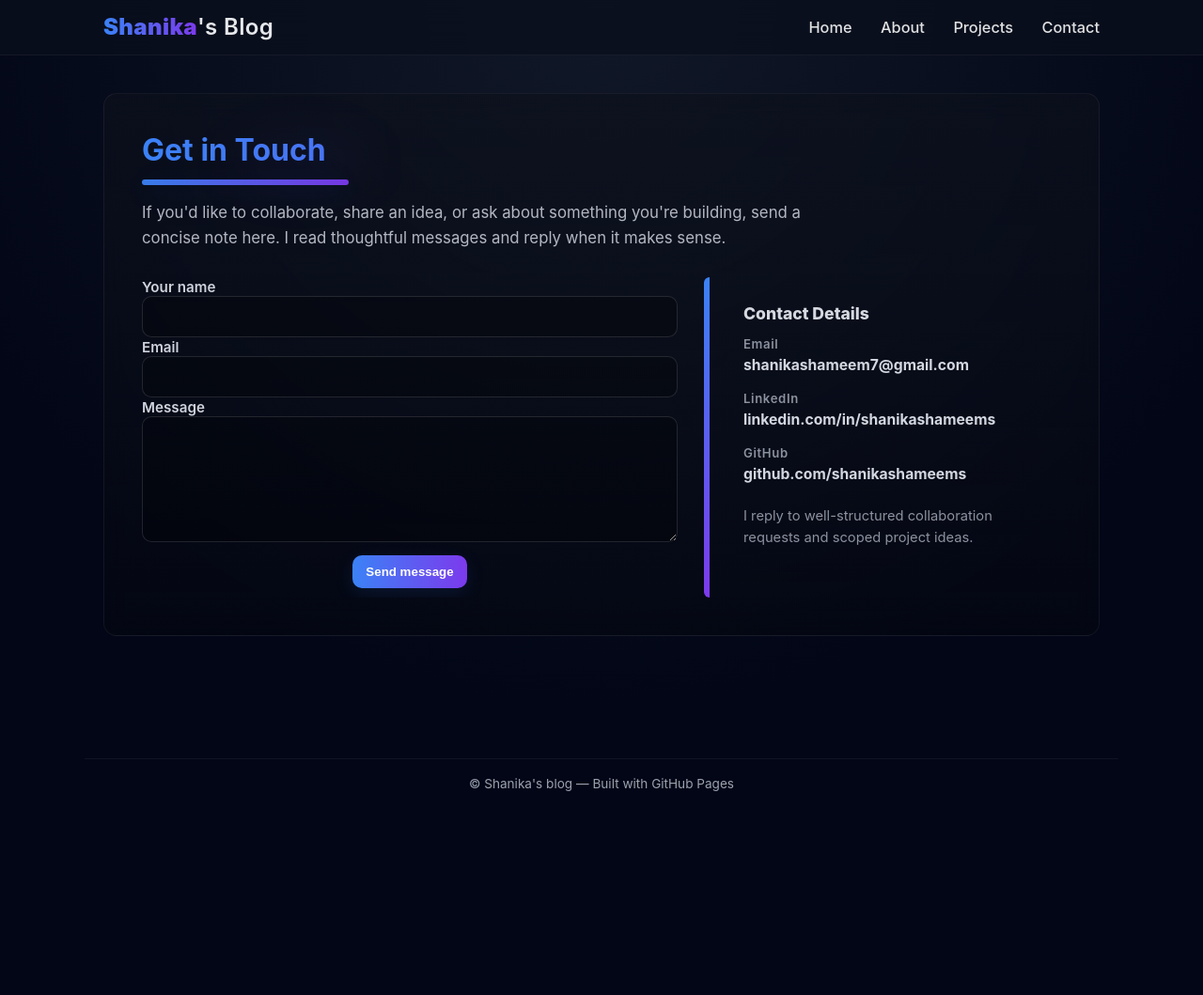
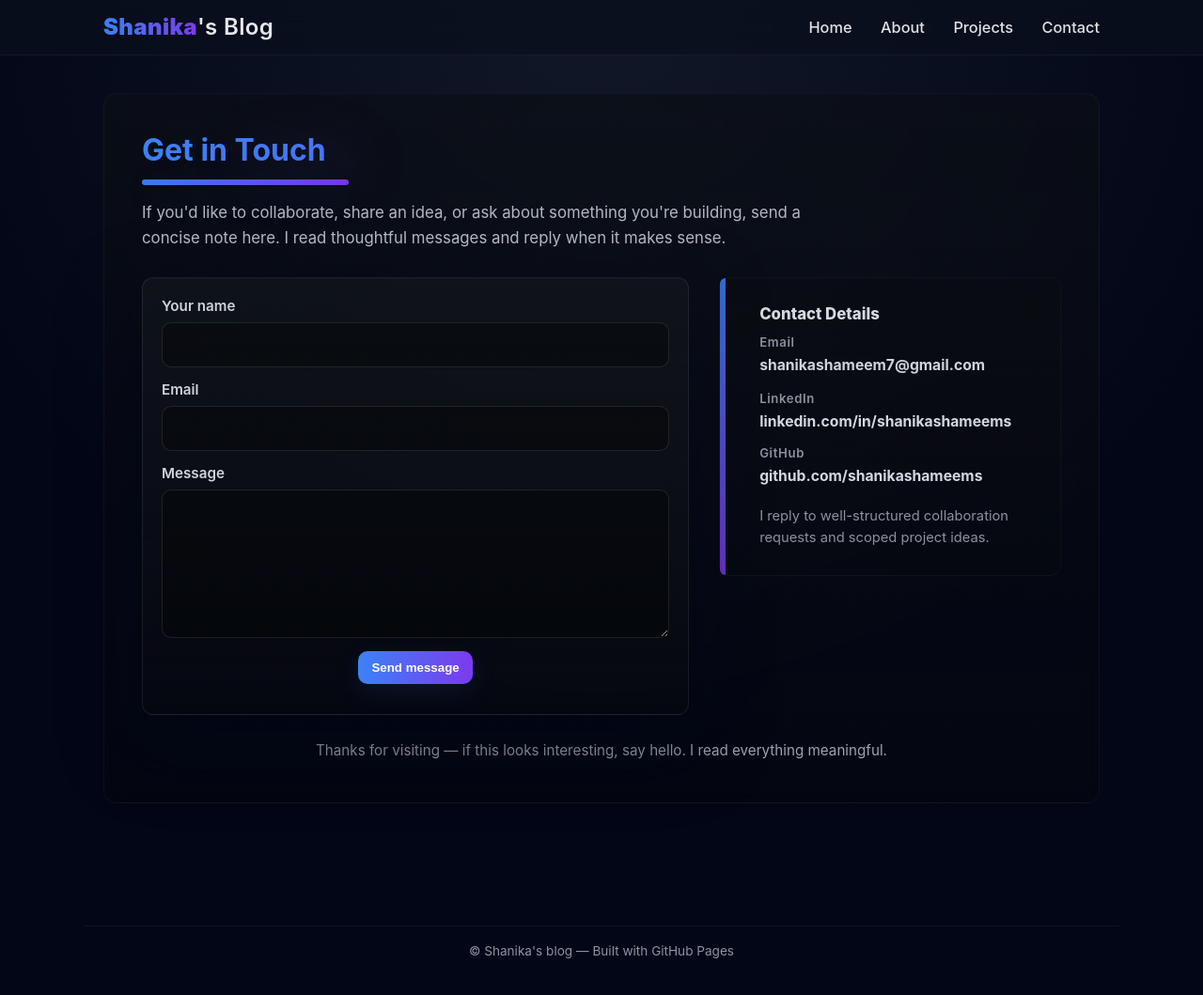
Before and after one commit to shanikashameems/shanikashameems.github.io, a Jekyll site: the page built from contact.md, in a window 1280 px wide and 1078 px high. Shown: the top 1059 px of the window at 94% size. Built offline with Jekyll 4.4.1, drawn with Linux system fonts in a browser that asks for light colours; part of the change alters nothing that is shown.

Commit message:
Update contact.md

```diff
--- a/contact.md
+++ b/contact.md
@@ -6,11 +6,11 @@ title: Contact
 <section style="
   box-sizing:border-box;
   margin-top:0;
-  border:1px solid rgba(255,255,255,0.06);
+  border:1px solid rgba(255,255,255,0.04);
   padding:40px;
   border-radius:14px;
-  background:linear-gradient(180deg, rgba(13,17,28,0.64), rgba(6,8,14,0.42));
-  backdrop-filter:blur(12px);
+  background:linear-gradient(180deg, rgba(11,14,20,0.70), rgba(6,8,12,0.46));
+  backdrop-filter:blur(14px);
   position:relative;
   overflow:visible;
   opacity:0;
@@ -25,13 +25,13 @@ title: Contact
     width:320px;
     height:110px;
     pointer-events:none;
-    background: radial-gradient(closest-side, rgba(59,130,246,0.07), rgba(124,58,237,0.05), transparent 60%);
+    background: radial-gradient(closest-side, rgba(59,130,246,0.08), rgba(124,58,237,0.06), transparent 60%);
     filter: blur(28px);
     border-radius: 50%;
     z-index:0;
   "></div>
 
-  <div style="position:relative; z-index:2; max-width:1100px; margin:0 auto;">
+  <div style="position:relative; z-index:2; max-width:1200px; margin:0 auto;">
     <h1 style="
       margin:0 0 6px 0;
       font-size:2rem;
@@ -48,7 +48,7 @@ title: Contact
       margin-top:12px;
       border-radius:999px;
       background:linear-gradient(90deg, rgba(59,130,246,0.95), rgba(124,58,237,0.95));
-      box-shadow: 0 8px 30px rgba(59,130,246,0.12), 0 0 36px rgba(124,58,237,0.08);
+      box-shadow: 0 10px 40px rgba(59,130,246,0.12), 0 0 44px rgba(124,58,237,0.08);
       animation:underlineIn .9s ease forwards;
     "></div>
 
@@ -64,12 +64,26 @@ title: Contact
     </p>
   </div>
 
-  <!-- GRID -->
-  <div class="contact-grid" style="display:grid; grid-template-columns: 1fr minmax(300px,380px); gap:28px; max-width:1100px; margin:0 auto;">
+  <!-- GRID: make form the highlight -->
+  <div class="contact-grid" style="
+    display:grid;
+    grid-template-columns: 1.6fr 1fr; /* form larger, details smaller */
+    gap:32px;
+    max-width:1200px;
+    margin:0 auto;
+    align-items:start;
+  ">
 
-    <!-- FORM CARD -->
-    <div class="card form-card" style="opacity:0; animation:fadeSlide .95s ease forwards; animation-delay:.12s; overflow:hidden;">
-      <form id="contactForm" action="https://formspree.io/f/mpwvklre" method="POST">
+    <!-- FORM CARD (HIGHLIGHTED) -->
+    <div class="card form-card highlight" style="
+      opacity:0;
+      animation:fadeSlide .95s ease forwards;
+      animation-delay:.12s;
+      overflow:hidden;
+      border:1px solid rgba(255,255,255,0.08);
+      box-shadow: 0 28px 80px rgba(2,6,23,0.6), inset 0 1px 0 rgba(255,255,255,0.02);
+    ">
+      <form id="contactForm" action="https://formspree.io/f/mpwvklre" method="POST" novalidate>
 
         <div class="field">
           <label for="name">Your name</label>
@@ -87,60 +101,64 @@ title: Contact
         </div>
 
         <div style="display:flex; justify-content:center; margin-top:10px;">
-          <button id="submitBtn" type="submit" class="primary-btn">
+          <button id="submitBtn" type="submit" class="primary-btn" aria-live="polite">
             <span>Send message</span>
           </button>
         </div>
 
-        <div id="formStatus" style="text-align:center; margin-top:10px; font-size:.95rem; color:#9ca3af;"></div>
+        <div id="formStatus" style="text-align:center; margin-top:12px; font-size:.95rem; color:#9ca3af;"></div>
 
       </form>
     </div>
 
-    <!-- CONTACT DETAILS -->
+    <!-- CONTACT DETAILS (de-emphasized, gmail as plain text) -->
     <aside class="card info-card" style="
       opacity:0;
       animation:fadeSlide .95s ease forwards;
       animation-delay:.28s;
       padding:28px 26px;
       position:relative;
-      overflow:hidden;
+      overflow:visible;
       transition: box-shadow .25s ease, transform .25s ease;
+      border:1px solid rgba(255,255,255,0.03);
+      background: linear-gradient(180deg, rgba(10,12,16,0.45), rgba(8,10,12,0.22));
     ">
 
-      <!-- left gradient accent -->
+      <!-- left gradient accent (subtle) -->
       <div aria-hidden="true" style="
         position:absolute;
         left:0;
         top:0;
         bottom:0;
         width:6px;
-        background: linear-gradient(180deg, #3b82f6, #7c3aed);
+        background: linear-gradient(180deg, rgba(59,130,246,0.9), rgba(124,58,237,0.85));
         border-top-left-radius:12px;
         border-bottom-left-radius:12px;
+        opacity:0.9;
       "></div>
 
       <div style="margin-left:16px;">
-        <div style="color:#d6d9e0; font-weight:800; font-size:1.1rem; margin-bottom:14px;">
+        <div style="color:#d6d9e0; font-weight:800; font-size:1.05rem; margin-bottom:12px;">
           Contact Details
         </div>
 
-        <div style="display:flex; flex-direction:column; gap:18px;">
+        <div style="display:flex; flex-direction:column; gap:16px;">
 
           <div>
-            <div style="font-size:.82rem; color:#8c92a0; letter-spacing:.05em; font-weight:600; margin-bottom:4px;">Email</div>
-            <a class="contact-link" href="mailto:shanikashameem7@gmail.com">shanikashameem7@gmail.com</a>
+            <div style="font-size:.82rem; color:#8c92a0; letter-spacing:.05em; font-weight:600; margin-bottom:6px;">Email</div>
+            <!-- plain text (no link) -->
+            <div style="color:#cfd3dd; font-weight:700; font-size:.98rem; line-height:1.4;">shanikashameem7@gmail.com</div>
           </div>
 
           <div>
-            <div style="font-size:.82rem; color:#8c92a0; letter-spacing:.05em; font-weight:600; margin-bottom:4px;">LinkedIn</div>
+            <div style="font-size:.82rem; color:#8c92a0; letter-spacing:.05em; font-weight:600; margin-bottom:6px;">LinkedIn</div>
             <a class="contact-link" href="https://www.linkedin.com/in/shanikashameems" target="_blank">
               linkedin.com/in/shanikashameems
             </a>
           </div>
 
           <div>
-            <div style="font-size:.82rem; color:#8c92a0; letter-spacing:.05em; font-weight:600; margin-bottom:4px;">GitHub</div>
+            <div style="font-size:.82rem; color:#8c92a0; letter-spacing:.05em; font-weight:600; margin-bottom:6px;">GitHub</div>
             <a class="contact-link" href="https://github.com/shanikashameems" target="_blank">
               github.com/shanikashameems
             </a>
@@ -154,6 +172,11 @@ title: Contact
       </div>
     </aside>
 
+  </div> <!-- /grid -->
+
+  <!-- small closing line to fill gap before footer -->
+  <div style="max-width:1200px; margin:28px auto 6px; text-align:center; color:#9ca3af; font-size:.95rem;">
+    Thanks for visiting — if this looks interesting, say hello. I read everything meaningful.
   </div>
 
 </section>
@@ -189,151 +212,175 @@ title: Contact
 </div>
 
 <style>
-/* GLOBAL */
-* { box-sizing:border-box; }
+/* layout safety */
+* { box-sizing: border-box; }
 
-/* Brightened form labels */
+/* general tokens */
+:root{
+  --accent-1: #3b82f6;
+  --accent-2: #7c3aed;
+  --muted: #8c92a0;
+  --label-bright: #cfd3dd;
+  --input-text: #eef1f6;
+}
+
+/* cards */
+.card{
+  border-radius:12px;
+  background:linear-gradient(180deg, rgba(12,14,18,0.48), rgba(6,8,12,0.18));
+  padding:20px;
+  border:1px solid rgba(255,255,255,0.03);
+}
+
+/* Form card highlight tweaks */
+.card.form-card.highlight{
+  background: linear-gradient(180deg, rgba(18,22,28,0.72), rgba(9,10,14,0.36));
+  border:1px solid rgba(255,255,255,0.08);
+}
+
+/* fields */
+.field{
+  margin-bottom:14px;
+  display:flex;
+  flex-direction:column;
+}
 .field label{
   font-size:.95rem;
-  color:#cfd3dd;
+  color:var(--label-bright);
   font-weight:600;
   margin-bottom:8px;
 }
 
-/* Brighter input text */
 .field input,
 .field textarea{
   width:100%;
   padding:12px;
   border-radius:10px;
-  border:1px solid rgba(255,255,255,0.12);
-  background:rgba(0,0,0,0.26);
-  color:#eef1f6;
+  border:1px solid rgba(255,255,255,0.10);
+  background:rgba(0,0,0,0.28);
+  color:var(--input-text);
   font-size:.98rem;
+  line-height:1.4;
+  resize:vertical;
 }
 
-/* Accent uplift on focus */
+/* focus */
 .field input:focus,
 .field textarea:focus{
   transform:translateY(-1px);
-  border-color:rgba(255,255,255,0.2);
-  box-shadow:0 12px 32px rgba(59,130,246,0.08);
+  border-color:rgba(255,255,255,0.18);
+  box-shadow:
+    0 20px 50px rgba(59,130,246,0.08),
+    0 0 44px rgba(124,58,237,0.05);
 }
 
+/* label uplift */
 .field.filled label,
 .field:focus-within label{
   transform:translateY(-6px);
-  color:#3b82f6;
+  color:var(--accent-1);
 }
 
-/* BUTTON (Option A size) */
+/* small button (Option A) */
 .primary-btn{
   padding:8px 16px;
   border-radius:8px;
-  background:linear-gradient(90deg,#3b82f6,#7c3aed);
+  background:linear-gradient(90deg,var(--accent-1),var(--accent-2));
   border:none;
   color:white;
   font-weight:700;
   cursor:pointer;
-  transition:transform .15s, box-shadow .2s;
-  box-shadow:0 6px 20px rgba(59,130,246,0.12);
+  transition:transform .15s, box-shadow .18s;
+  box-shadow:0 8px 28px rgba(59,130,246,0.12);
 }
 .primary-btn:hover{
   transform:translateY(-3px);
-  box-shadow:0 16px 30px rgba(59,130,246,0.18);
+  box-shadow:0 22px 48px rgba(59,130,246,0.16);
 }
 
-/* CONTACT LINKS — hover effects */
+/* contact links (keep hover only for these) */
 .contact-link{
   color:#d3d7e0;
   font-weight:700;
   text-decoration:none;
   font-size:.98rem;
   position:relative;
-  transition:color .2s ease;
+  transition: color .18s ease;
 }
-
 .contact-link:hover{
   color:#a9c6ff;
 }
-
 .contact-link::after{
   content:"";
   position:absolute;
   left:0;
-  bottom:-2px;
+  bottom:-3px;
   width:0;
   height:2px;
-  background:linear-gradient(90deg,#3b82f6,#7c3aed);
+  background:linear-gradient(90deg,var(--accent-1),var(--accent-2));
   transition:width .28s ease;
   border-radius:10px;
 }
+.contact-link:hover::after{ width:100%; }
 
-.contact-link:hover::after{
-  width:100%;
+/* info card less prominent */
+.info-card { opacity:0.95; }
+.info-card .contact-link { color:#d3d7e0; }
+
+/* info card hover mild */
+.info-card:hover{
+  transform:translateY(-2px);
+  box-shadow:0 18px 40px rgba(0,0,0,0.45);
 }
 
-/* Contact card hover glow */
-.info-card:hover{
-  transform:translateY(-3px);
-  box-shadow:0 18px 38px rgba(0,0,0,0.35);
-}
+/* modal */
+#sentModal{ transition:opacity .18s ease, transform .18s ease; }
+#sentModal.show{ animation:modalIn .42s ease forwards; opacity:1; pointer-events:auto; transform:translate(-50%,0); }
 
-/* MODAL */
-#sentModal.show{
-  animation:modalIn .4s ease forwards;
-  opacity:1;
-  pointer-events:auto;
-}
+@keyframes modalIn { 0% { opacity:0; transform:translate(-50%,-35%) scale(.96); } 100% { opacity:1; transform:translate(-50%,0) scale(1); } }
 
-@keyframes modalIn{
-  0% { opacity:0; transform:translate(-50%,-35%) scale(.9); }
-  100% { opacity:1; transform:translate(-50%,0) scale(1); }
-}
+/* page animations */
+@keyframes underlineIn{ from{transform:scaleX(0);} to{transform:scaleX(1);} }
+@keyframes contactReveal{ from{opacity:0; transform:translateY(18px);} to{opacity:1; transform:translateY(0);} }
+@keyframes fadeSlide{ from{opacity:0; transform:translateY(14px);} to{opacity:1; transform:translateY(0);} }
 
-/* PAGE ANIMATIONS */
-@keyframes underlineIn{
-  from{transform:scaleX(0);}
-  to{transform:scaleX(1);}
-}
-
-@keyframes contactReveal{
-  from{opacity:0; transform:translateY(18px);}
-  to{opacity:1; transform:translateY(0);}
-}
-
-@keyframes fadeSlide{
-  from{opacity:0; transform:translateY(14px);}
-  to{opacity:1; transform:translateY(0);}
+/* responsive */
+@media (max-width:980px){
+  .contact-grid{ grid-template-columns: 1fr; padding:0 16px; }
+  .card.form-card.highlight{ box-shadow:0 14px 40px rgba(2,6,23,0.5); }
+  .info-card{ margin-top:8px; }
 }
 </style>
 
 <script>
 (function(){
 
-  /* Floating label logic */
+  /* floating label helper */
   document.querySelectorAll('.field').forEach(f => {
     const input = f.querySelector('input, textarea');
     if(!input) return;
     const update = () => {
-      if(input.value.trim() !== "") f.classList.add("filled");
+      if(input.value && input.value.trim() !== "") f.classList.add("filled");
       else f.classList.remove("filled");
     };
     input.addEventListener("input", update);
+    input.addEventListener("blur", update);
     update();
   });
 
-  /* Form submission */
+  /* form submission */
   const form = document.getElementById('contactForm');
   const status = document.getElementById('formStatus');
   const modal = document.getElementById('sentModal');
+  const submitBtn = document.getElementById('submitBtn');
 
   form.addEventListener('submit', async (e)=>{
     e.preventDefault();
+    submitBtn.disabled = true;
+
     const data = new FormData(form);
-
     try{
-      const res = await fetch(form.action,{
+      const res = await fetch(form.action, {
         method:'POST',
         body:data,
         headers:{'Accept':'application/json'}
@@ -341,20 +388,30 @@ title: Contact
 
       if(res.ok){
         form.reset();
-        status.style.color="#7ee787";
-        status.textContent="Form submitted successfully";
+        document.querySelectorAll('.field').forEach(f=>f.classList.remove('filled'));
 
-        modal.classList.add("show");
+        status.style.color = '#7ee787';
+        status.textContent = 'Form submitted successfully';
 
+        modal.classList.add('show');
+
+        // hide after 2 seconds
         setTimeout(()=>{
-          modal.classList.remove("show");
-          status.textContent="";
-        },2000);
+          modal.classList.remove('show');
+          status.textContent = '';
+        }, 2000);
+
+      } else {
+        status.style.color = '#ff9b9b';
+        status.textContent = 'Could not send message';
+        setTimeout(()=> status.textContent = '', 2000);
       }
     }catch(err){
-      status.style.color="#ff9b9b";
-      status.textContent="Could not send message";
-      setTimeout(()=>status.textContent="",2000);
+      status.style.color = '#ff9b9b';
+      status.textContent = 'Could not send message';
+      setTimeout(()=> status.textContent = '', 2000);
+    } finally {
+      submitBtn.disabled = false;
     }
   });
 
```
